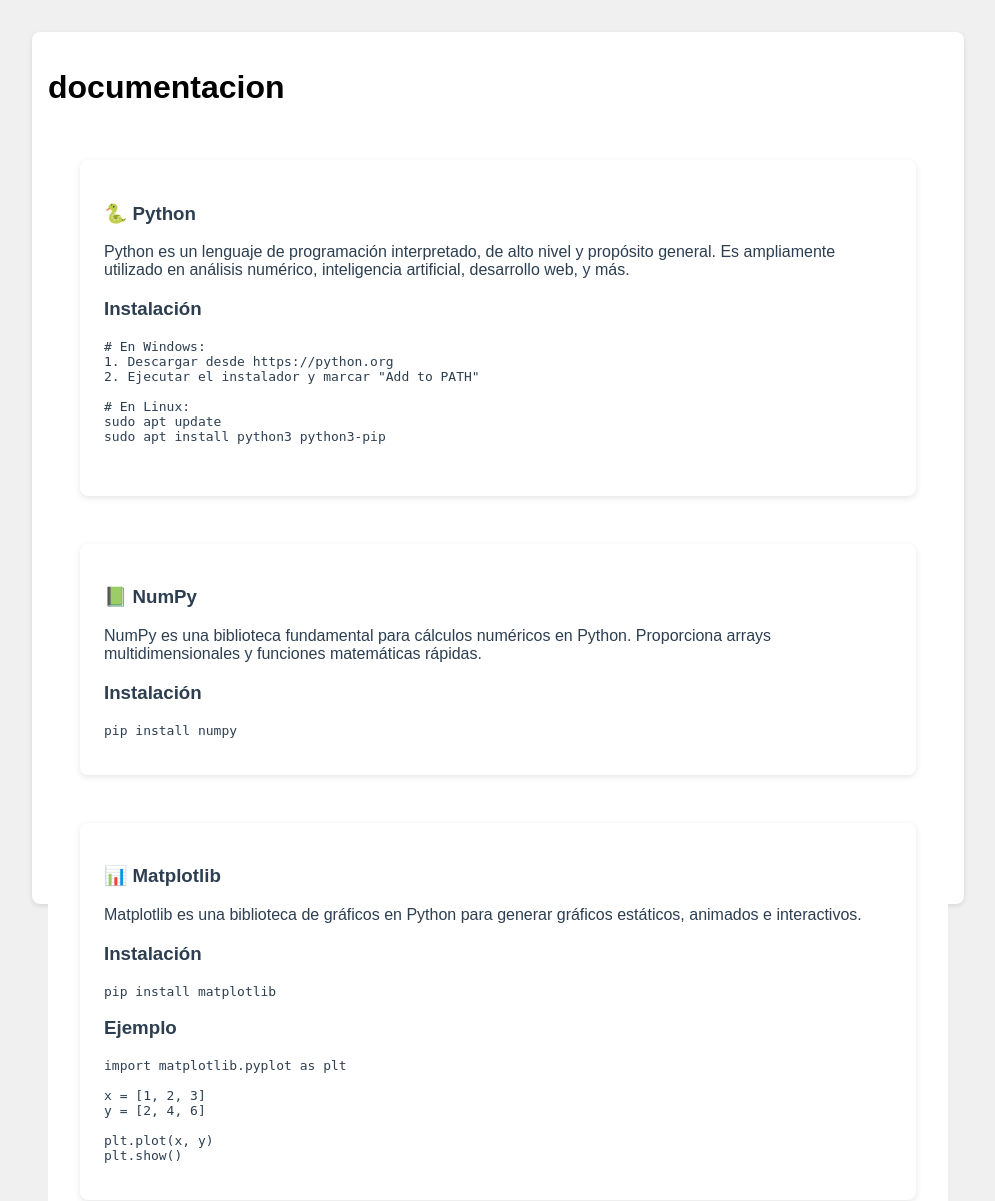
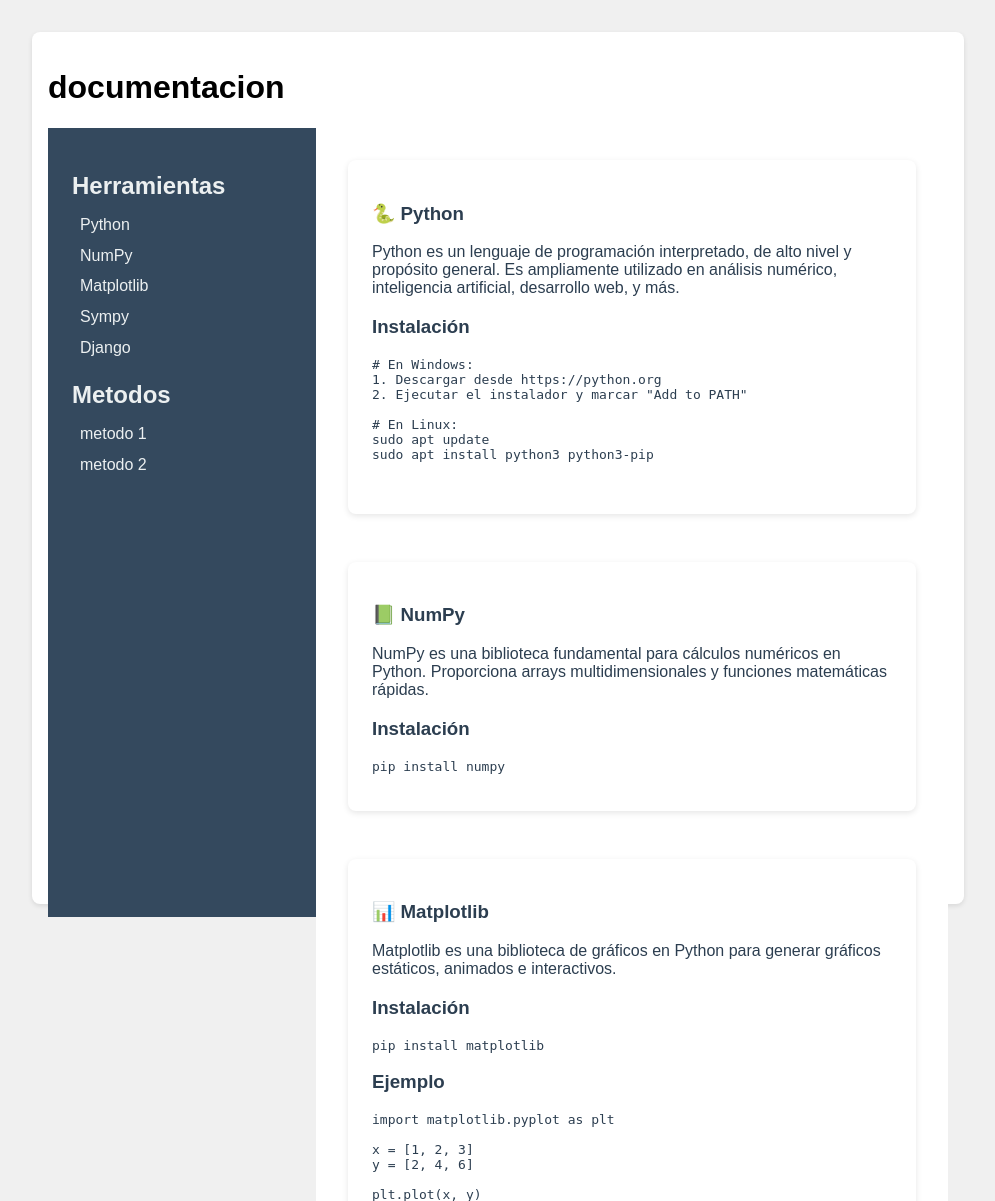
Before and after one commit to manuelmv15/metodosANS, a Django app: page /documentacion/ in a window 1280 px wide. Shown: the part 66-1267 px from the top of the page, without its empty margins (142-1137 px from the left). Run offline with Django 5.2, Linux system fonts and the light colour scheme.

Commit message:
Revert "corriendo"
This reverts commit b025fc9aa36f8fff3751ba007f9a009ee7fed7ca.

```diff
--- a/templates/bases/base.html
+++ b/templates/bases/base.html
@@ -7,26 +7,11 @@
   <link rel="stylesheet" href="{% static 'css/style.css' %}">
   {% block extra_css %}{% endblock %}
 
-  <style>
-
-  </style>
-
 </head>
 <body>
   {% include 'bases/base-navbar.html' %}
   <main>
     {% block content %}{% endblock %}
   </main>
-
-<script>
-function myFunction() {
-  var x = document.getElementById("myTopnav");
-  if (x.className === "topnav") {
-    x.className += " responsive";
-  } else {
-    x.className = "topnav";
-  }
-}
-</script>
 </body>
 </html>
--- a/templates/landing/documentacion.html
+++ b/templates/landing/documentacion.html
@@ -7,6 +7,22 @@
  <h1>documentacion</h1>
 
 <div class="main">
+        <aside class="main-aside">
+            <h2><a href="#">Herramientas</a></h2>
+            <ul >
+                <li><a href="#"> Python</a></li>
+                <li><a href="#"> NumPy</a></li>
+                <li><a href="#"> Matplotlib</a></li>
+                <li><a href="#"> Sympy</a></li>
+                <li><a href="#"> Django</a></li>
+            </ul>
+
+            <h2><a href="#">Metodos</a></h2>
+            <ul>
+                <li><a href="#"> metodo 1</a></li>
+                <li><a href="#"> metodo 2</a></li>
+            </ul>
+        </aside>
 
           <section class="main-section">
             <article id="python" class="content-block">
--- a/templates/landing/index.html
+++ b/templates/landing/index.html
@@ -35,20 +35,14 @@
         <div class="card">
           <img src="C:\Users\josue\OneDrive\Pictures\Screenshots\Captura de pantalla 2024-08-19 101814.png" alt="Manuel Melendez" width="500" height="600">
           <h3>Carlos Manuel Melendez Argueta - MV23036</h3>
-          <h5>Desarrollo punto fijo</h5>
-          <h5>Desarrollo interfaces</h5>
         </div>
         <div class="card">
           <img src="C:\Users\josue\OneDrive\Pictures\Screenshots\Captura de pantalla 2024-08-19 101814.png" alt="Adan Quevedo" width="500" height="600">
           <h3>Adan Omar Quevedo Argueta - QA21002</h3>
-          <h5>Desarrollo integracion numerica</h5>
-          <h5>Desarrollo interfaces</h5>
         </div>
         <div class="card">
           <img src="C:\Users\josue\OneDrive\Pictures\Screenshots\KevinVillalta.jpg" alt="KevinVillalta" width="500" height="600">
           <h3>Kevin Josué Cruz Villalta - CV22054</h3>
-          <h5>Gestion usuarios</h5>
-          <h5>Desarrollo interfaces</h5>
         </div>
       </div>
     </section>
--- a/templates/usuario/perfil.html
+++ b/templates/usuario/perfil.html
@@ -123,13 +123,12 @@
           <th>Area I</th>
           <th>Area T</th>
           <th>Area TC</th>
-          <!--
           <th>error T</th>
           <th>error TC</th>
           <th>n seg</th>
           <th>decimales</th>
           <th>Fecha</th>
-
+          <!--
           <th>Botón</th>
         -->
         </tr>
@@ -141,13 +140,12 @@
           <td>{{ h.AreaI }}</td>
           <td>{{ h.AreaT }}</td>
           <td>{{ h.AreaTC }}</td>
-          <!--
           <td>{{ h.errorT }}</td>
           <td>{{ h.errorTC }}</td>
           <td>{{ h.n_espacios }}</td>
           <td>{{ h.decimales }}</td>
           <td>{{ h.fecha|date:"d/m/Y H:i" }}</td>
-
+          <!--
           <td>
             <button class="boton-ver" onclick="toggleValores('valores-{{ forloop.counter }}')">
               Ver
```
Also changed, not shown: templates/usuario/documentacion.html (+16 -0 lines), templates/usuario/index.html (+1 -7 lines), templates/usuario/metodo2.html (+4 -3 lines), media/imagenes_punto_fijo/grafica_punto_fijo_usuario_1_13.svg (deleted).
